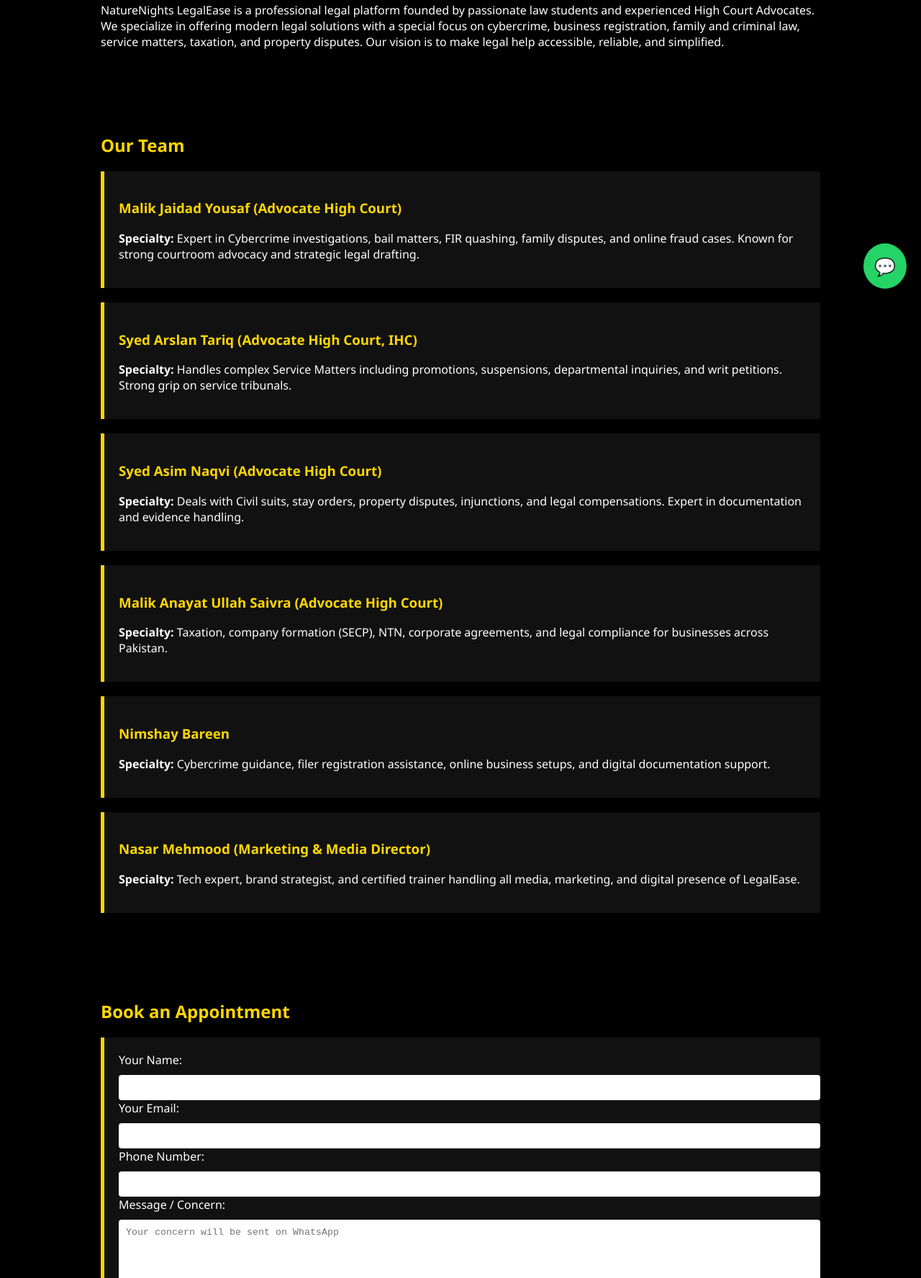
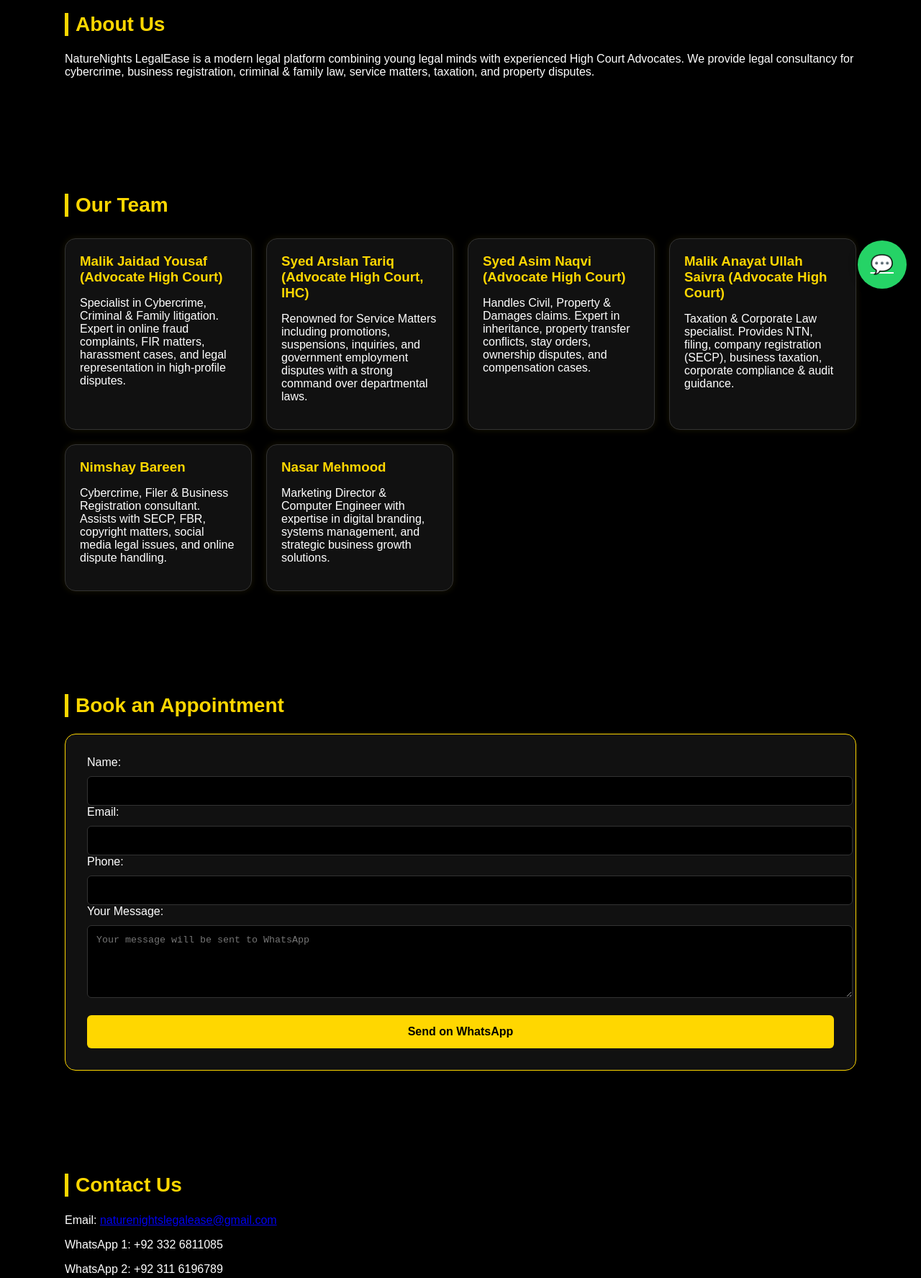
Before and after one commit to NatureNightsLegalEase/NatureNights-LegalEase-, a plain HTML site: page index.html in a window 1280 px wide. Shown: the part 379-2154 px from the top of the page at 72% size. Drawn offline with Linux system fonts and the light colour scheme.

Commit message:
Update index.html

```diff
--- a/index.html
+++ b/index.html
@@ -4,202 +4,235 @@
     <meta charset="UTF-8">
     <meta name="viewport" content="width=device-width, initial-scale=1.0">
     <title>NatureNights LegalEase</title>
+
     <style>
         body {
             margin: 0;
-            font-family: 'Segoe UI', Tahoma, Geneva, Verdana, sans-serif;
-            background-color: #000;
+            font-family: "Poppins", sans-serif;
+            background: #000;
             color: #fff;
         }
+
+        /* HEADER */
         header {
-            background-color: #1a1a1a;
-            padding: 20px;
+            background: linear-gradient(90deg, #0d0d0d, #1b1b1b);
+            padding: 40px 20px;
             text-align: center;
+            border-bottom: 2px solid gold;
         }
         header img {
-            height: 100px;
+            height: 110px;
+            border-radius: 10px;
+            margin-bottom: 10px;
         }
-        h1, h2, h3 {
+        h1 {
+            font-size: 42px;
+            margin: 10px 0;
+            color: gold;
+            letter-spacing: 2px;
+            animation: glow 2s infinite alternate;
+        }
+
+        @keyframes glow {
+            from { text-shadow: 0 0 10px gold; }
+            to { text-shadow: 0 0 25px gold; }
+        }
+
+        /* SECTIONS */
+        section {
+            padding: 60px 20px;
+            max-width: 1100px;
+            margin: auto;
+        }
+        h2 {
+            color: gold;
+            border-left: 5px solid gold;
+            padding-left: 10px;
+            font-size: 28px;
+        }
+
+        /* TEAM CARDS */
+        .team-grid {
+            display: grid;
+            grid-template-columns: repeat(auto-fit, minmax(260px, 1fr));
+            gap: 20px;
+            margin-top: 30px;
+        }
+
+        .team-card {
+            background: #111;
+            border-radius: 15px;
+            padding: 20px;
+            border: 1px solid #333;
+            box-shadow: 0 0 10px rgba(255, 215, 0, 0.1);
+            transition: .3s;
+        }
+
+        .team-card:hover {
+            transform: translateY(-6px);
+            border-color: gold;
+            box-shadow: 0 0 25px rgba(255, 215, 0, 0.4);
+        }
+
+        .team-card h3 {
+            margin: 0;
             color: gold;
         }
-        section {
-            padding: 40px 20px;
-            max-width: 1000px;
-            margin: auto;
-        }
-        .team-member {
-            background-color: #111;
-            border-left: 5px solid gold;
-            padding: 20px;
-            margin-bottom: 20px;
-        }
-        .review-box {
-            background-color: #111;
-            padding: 20px;
-            border-left: 5px solid #25D366;
-            margin-bottom: 15px;
-            border-radius: 4px;
-        }
-        footer {
-            background-color: #1a1a1a;
-            text-align: center;
-            padding: 20px;
-            border-top: 2px solid gold;
-            font-size: 14px;
-        }
-        .footer-extra {
-            margin-top: 10px;
-            color: #ccc;
-            font-size: 13px;
-        }
-        a {
-            color: gold;
-            text-decoration: none;
-        }
+
+        /* FORM */
         form {
-            background-color: #111;
-            padding: 20px;
-            border-left: 5px solid gold;
+            background: #111;
+            padding: 30px;
+            border-radius: 15px;
+            border: 1px solid gold;
             margin-top: 20px;
         }
+
         input, textarea {
             width: 100%;
-            padding: 10px;
+            padding: 12px;
             margin-top: 10px;
+            border-radius: 6px;
+            border: 1px solid #333;
+            background: #000;
+            color: white;
+        }
+
+        input[type="submit"] {
+            margin-top: 20px;
+            background: gold;
+            color: #000;
             border: none;
-            border-radius: 4px;
+            font-size: 16px;
+            font-weight: bold;
+            padding: 14px;
+            cursor: pointer;
+            border-radius: 6px;
+            transition: .3s;
         }
-        input[type="submit"] {
-            background-color: gold;
-            color: black;
-            cursor: pointer;
+        input[type="submit"]:hover {
+            background: #e6c200;
         }
-        .contact-btn {
-            background-color: gold;
-            color: black;
-            padding: 12px 20px;
-            border-radius: 6px;
-            display: inline-block;
-            margin-top: 15px;
-            font-weight: bold;
-        }
-        .contact-btn:hover {
-            background-color: #e6c200;
-        }
+
+        /* CONTACT BUTTON */
         .whatsapp-button {
             position: fixed;
             bottom: 20px;
             right: 20px;
             background-color: #25D366;
             color: white;
-            padding: 15px;
+            padding: 18px;
             border-radius: 50%;
-            text-align: center;
-            font-size: 24px;
-            box-shadow: 0 0 10px rgba(0,0,0,0.5);
-            z-index: 1000;
+            font-size: 26px;
+            box-shadow: 0 0 12px rgba(0,0,0,0.6);
+            transition: .3s;
         }
         .whatsapp-button:hover {
+            transform: scale(1.15);
             background-color: #1ebe5b;
         }
+
+        /* FOOTER */
+        footer {
+            background: #0e0e0e;
+            text-align: center;
+            padding: 25px;
+            border-top: 2px solid gold;
+            margin-top: 40px;
+        }
+        .footer-extra {
+            margin-top: 6px;
+            color: #ccc;
+            font-size: 14px;
+        }
     </style>
+
 </head>
 <body>
+
     <header>
-        <img src="logo.jpg" alt="NatureNights LegalEase Logo">
+        <img src="logo.jpg" alt="Logo">
         <h1>NatureNights LegalEase</h1>
-        <p>Professional Legal Services in Pakistan</p>
+        <p style="color:#ccc;">Premium Legal Solutions in Pakistan</p>
     </header>
 
+    <!-- ABOUT -->
     <section id="about">
         <h2>About Us</h2>
         <p>
-            NatureNights LegalEase is a professional legal platform founded by passionate law students and experienced High Court Advocates. We specialize in offering modern legal solutions with a special focus on cybercrime, business registration, family and criminal law, service matters, taxation, and property disputes. Our vision is to make legal help accessible, reliable, and simplified.
+            NatureNights LegalEase is a modern legal platform combining young legal minds with experienced High Court Advocates.
+            We provide legal consultancy for cybercrime, business registration, criminal & family law, service matters,
+            taxation, and property disputes.
         </p>
     </section>
 
+    <!-- TEAM -->
     <section id="team">
         <h2>Our Team</h2>
 
-        <div class="team-member">
+<div class="team-grid">
+
+    <div class="team-card">
         <h3>Malik Jaidad Yousaf (Advocate High Court)</h3>
-            <p><b>Specialty:</b> Expert in Cybercrime investigations, bail matters, FIR quashing, family disputes, and online fraud cases. Known for strong courtroom advocacy and strategic legal drafting.</p>
+        <p>Specialist in Cybercrime, Criminal & Family litigation. Expert in online fraud complaints, FIR matters, harassment cases, and legal representation in high-profile disputes.</p>
     </div>
 
-        <div class="team-member">
+    <div class="team-card">
         <h3>Syed Arslan Tariq (Advocate High Court, IHC)</h3>
-            <p><b>Specialty:</b> Handles complex Service Matters including promotions, suspensions, departmental inquiries, and writ petitions. Strong grip on service tribunals.</p>
+        <p>Renowned for Service Matters including promotions, suspensions, inquiries, and government employment disputes with a strong command over departmental laws.</p>
     </div>
 
-        <div class="team-member">
+    <div class="team-card">
         <h3>Syed Asim Naqvi (Advocate High Court)</h3>
-            <p><b>Specialty:</b> Deals with Civil suits, stay orders, property disputes, injunctions, and legal compensations. Expert in documentation and evidence handling.</p>
+        <p>Handles Civil, Property & Damages claims. Expert in inheritance, property transfer conflicts, stay orders, ownership disputes, and compensation cases.</p>
     </div>
 
-        <div class="team-member">
+    <div class="team-card">
         <h3>Malik Anayat Ullah Saivra (Advocate High Court)</h3>
-            <p><b>Specialty:</b> Taxation, company formation (SECP), NTN, corporate agreements, and legal compliance for businesses across Pakistan.</p>
+        <p>Taxation & Corporate Law specialist. Provides NTN, filing, company registration (SECP), business taxation, corporate compliance & audit guidance.</p>
     </div>
 
-        <div class="team-member">
+    <div class="team-card">
         <h3>Nimshay Bareen</h3>
-            <p><b>Specialty:</b> Cybercrime guidance, filer registration assistance, online business setups, and digital documentation support.</p>
+        <p>Cybercrime, Filer & Business Registration consultant. Assists with SECP, FBR, copyright matters, social media legal issues, and online dispute handling.</p>
     </div>
 
-        <div class="team-member">
-            <h3>Nasar Mehmood (Marketing & Media Director)</h3>
-            <p><b>Specialty:</b> Tech expert, brand strategist, and certified trainer handling all media, marketing, and digital presence of LegalEase.</p>
+    <div class="team-card">
+        <h3>Nasar Mehmood</h3>
+        <p>Marketing Director & Computer Engineer with expertise in digital branding, systems management, and strategic business growth solutions.</p>
+    </div>
+
         </div>
     </section>
 
+    <!-- APPOINTMENT -->
     <section id="appointment">
         <h2>Book an Appointment</h2>
+
+        <!-- WhatsApp Redirect Form -->
         <form action="https://wa.me/923326811085" method="get" target="_blank">
-            <label>Your Name:</label>
+            <label>Name:</label>
             <input type="text" name="name" required>
 
-            <label>Your Email:</label>
+            <label>Email:</label>
             <input type="email" name="email" required>
 
-            <label>Phone Number:</label>
+            <label>Phone:</label>
             <input type="text" name="phone">
 
-            <label>Message / Concern:</label>
-            <textarea name="text" rows="5" placeholder="Your concern will be sent on WhatsApp"></textarea>
+            <label>Your Message:</label>
+            <textarea name="text" rows="5" placeholder="Your message will be sent to WhatsApp"></textarea>
 
-            <input type="submit" value="Contact on WhatsApp">
+            <input type="submit" value="Send on WhatsApp">
         </form>
     </section>
 
-    <section id="reviews">
-        <h2>Client Reviews</h2>
-
-        <div class="review-box">
-            ⭐⭐⭐⭐⭐
-            <p>"Very professional and quick service. My cybercrime issue was resolved smoothly. Highly recommended!"</p>
-            <small>- Ahmed R.</small>
-        </div>
-
-        <div class="review-box">
-            ⭐⭐⭐⭐⭐
-            <p>"Excellent legal guidance for my company registration. The team is cooperative and responsive."</p>
-            <small>- Ayesha S.</small>
-        </div>
-
-        <div class="review-box">
-            ⭐⭐⭐⭐⭐
-            <p>"I got my family case handled with full support and clarity. Truly satisfied with the professionalism."</p>
-            <small>- Hamza K.</small>
-        </div>
-
-    </section>
-
+    <!-- CONTACT -->
     <section id="contact">
         <h2>Contact Us</h2>
         <p>Email: <a href="mailto:naturenightslegalease@gmail.com">naturenightslegalease@gmail.com</a></p>
-        <p>Phone 1: <a href="https://wa.me/923326811085" target="_blank">+92 332 6811085 (WhatsApp)</a></p>
-        <p>Phone 2: <a href="https://wa.me/923116196789" target="_blank">+92 311 6196789 (WhatsApp)</a></p>
-        <a class="contact-btn" href="https://wa.me/923326811085" target="_blank">Chat with Us on WhatsApp</a>
+        <p>WhatsApp 1: +92 332 6811085</p>
+        <p>WhatsApp 2: +92 311 6196789</p>
     </section>
 
     <footer>
@@ -208,5 +241,6 @@
     </footer>
 
     <a href="https://wa.me/923326811085" class="whatsapp-button">💬</a>
+
 </body>
 </html>
```
Lines whose indentation alone changed are shown as unchanged.
